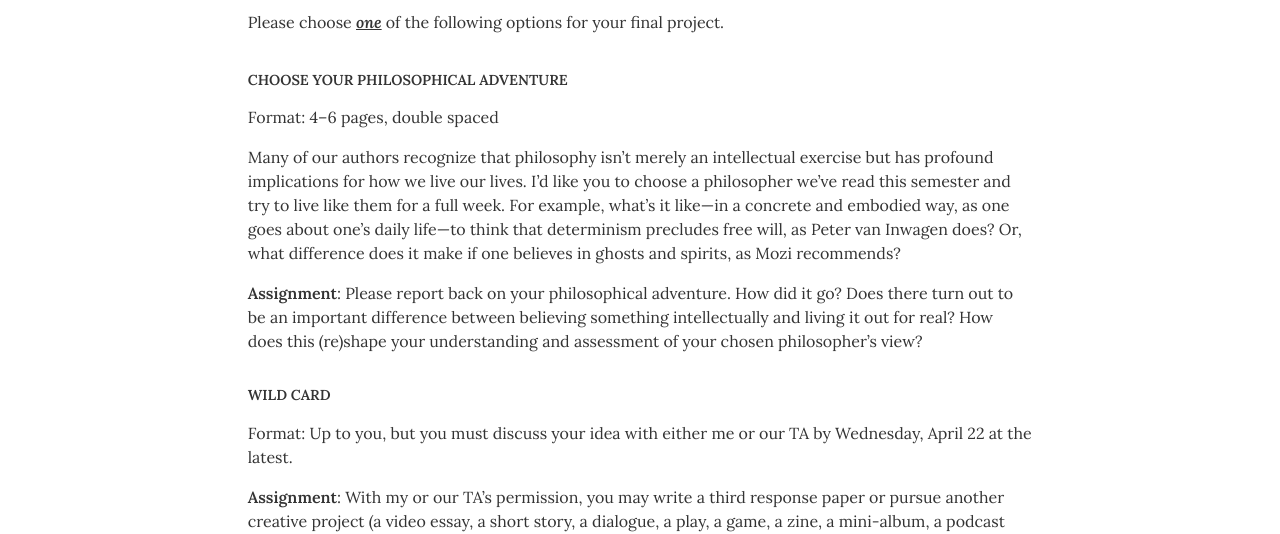
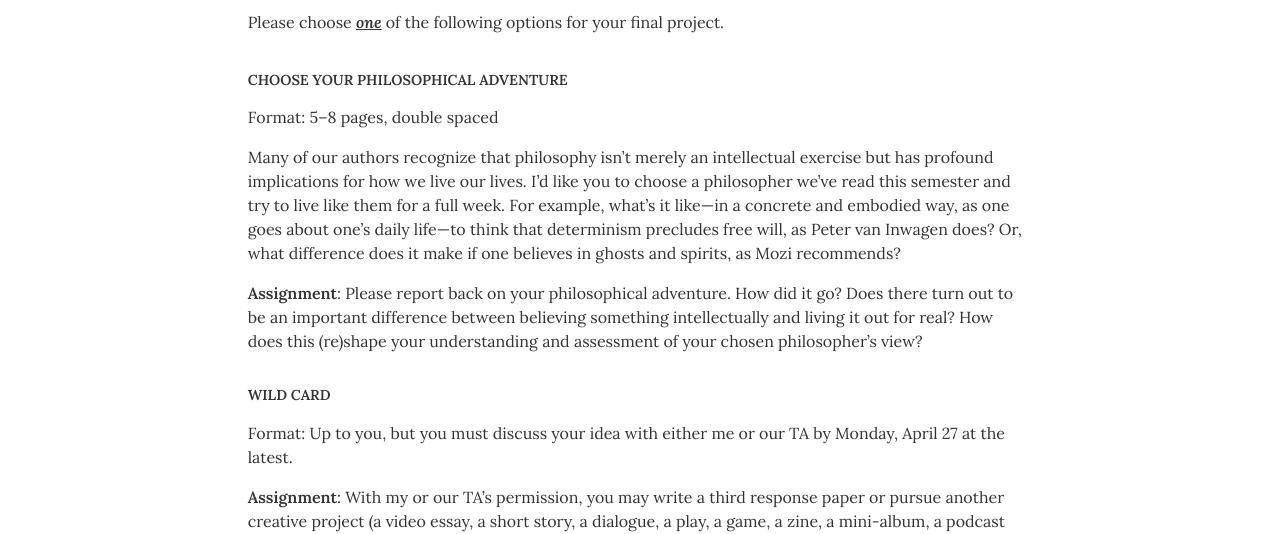
Before and after one commit to dingherself/intro, a Jekyll site: the page built from handouts/_posts/2026-04-13-final-project.md, in a window 1280 px wide. Shown: the part 300-834 px from the top of the page. Built offline with Jekyll 4.4.1, drawn with Linux system fonts in a browser that asks for light colours.

Commit message:
change deadline

```diff
--- a/handouts/_posts/2026-04-13-final-project.md
+++ b/handouts/_posts/2026-04-13-final-project.md
@@ -11,7 +11,7 @@ Please choose ***<u>one</u>*** of the following options for your final project.
 
 <h2 style="margin-top: 2.25rem;">Choose your philosophical adventure</h2>
 
-Format: 4–6 pages, double spaced
+Format: 5–8 pages, double spaced
 
 Many of our authors recognize that philosophy isn’t merely an intellectual exercise but has profound implications for how we live our lives. I’d like you to choose a philosopher we’ve read this semester and try to live like them for a full week. For example, what’s it like—in a concrete and embodied way, as one goes about one’s daily life—to think that determinism precludes free will, as Peter van Inwagen does? Or, what difference does it make if one believes in ghosts and spirits, as Mozi recommends?
 
@@ -19,6 +19,6 @@ Many of our authors recognize that philosophy isn’t merely an intellectual exe
 
 ## Wild card
 
-Format: Up to you, but you must discuss your idea with either me or our TA by Wednesday, April 22 at the latest.
+Format: Up to you, but you must discuss your idea with either me or our TA by Monday, April 27 at the latest.
 
 **Assignment**: With my or our TA’s permission, you may write a third response paper or pursue another creative project (a video essay, a short story, a dialogue, a play, a game, a zine, a mini-album, a podcast episode, an exhibit, a website or an application, a reenactment, an alternative history, etc.). Usually this is an in-depth response to a reading or a philosophical problem we’ve covered, but it need not be.
```
